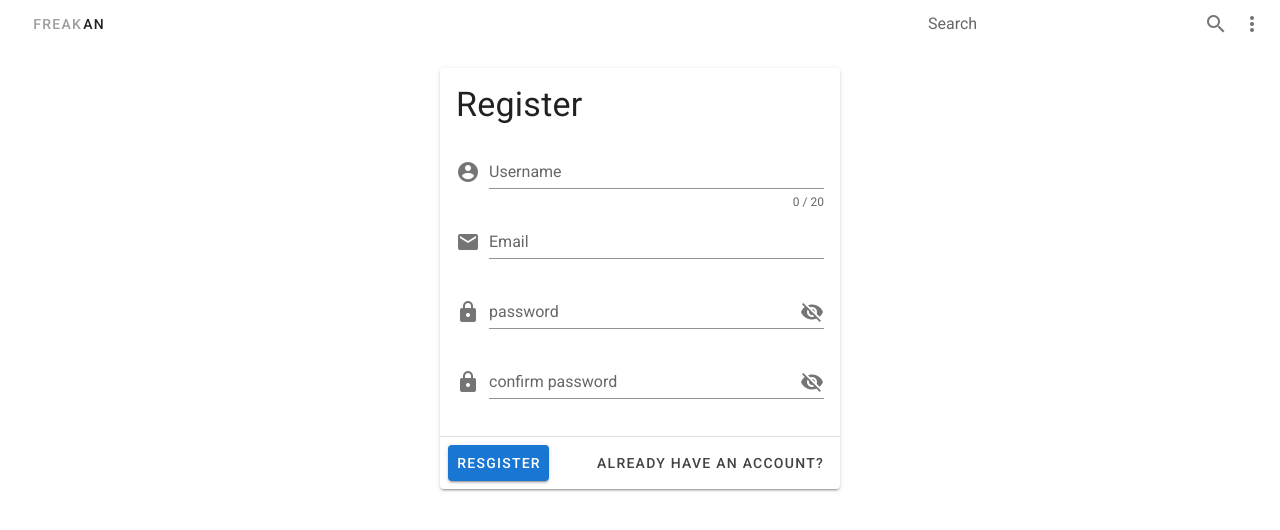
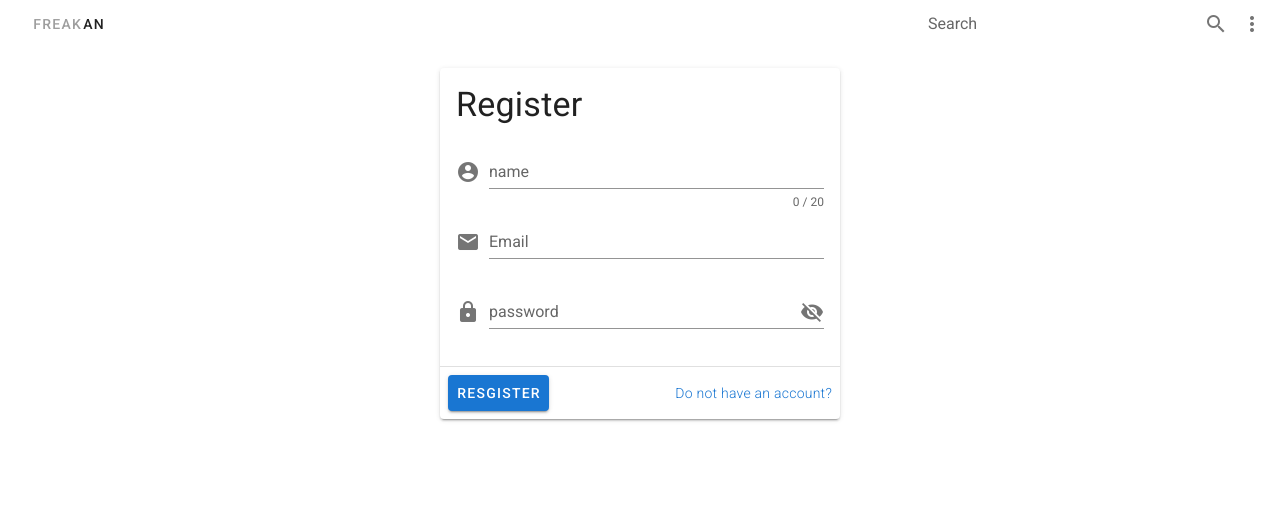
Before and after one commit to TeamoreA/nasa-app, a Vue app: page /register in a window 1280 px wide. Shown: the top 530 px of the page. Built offline with nearby package versions, Linux system fonts and the light colour scheme.

Commit message:
Add authentication logic - user should be able to register - user should be able to login - user should be able to recover password

```diff
--- a/src/views/Login.vue
+++ b/src/views/Login.vue
@@ -4,11 +4,11 @@
       <h1 class="display-1">Login</h1>
     </v-card-title>
     <v-card-text>
-      <v-form>
+      <v-form @submit.prevent>
         <v-text-field
-          label="username"
+          label="email"
           prepend-icon="mdi-account-circle"
-          v-model="user.username"
+          v-model="user.email"
         />
         <v-text-field
           label="password"
@@ -22,22 +22,22 @@
     </v-card-text>
     <v-divider></v-divider>
     <v-card-actions>
-      <v-btn color="primary">login</v-btn>
+      <v-btn @click="login()" color="primary">login</v-btn>
       <v-spacer></v-spacer>
-      <v-btn
-        text
-        color="secondary"
-        size="small"
-        class="text-lighten-1"
-        router
-        to="/register"
-        >Do not have an account?</v-btn
+      <a href="/register" class="text-decoration-none font-weight-light body-2"
+        >Do not have an account?</a
       >
     </v-card-actions>
+    <a
+      href="/password-reset"
+      class="text-decoration-none mx-2 my-4 font-weight-light body-2"
+      >Forgot password?</a
+    >
   </v-card>
 </template>
 
 <script>
+import UserDataService from "../services/UserDataService";
 export default {
   name: "Login",
   components: {},
@@ -45,11 +45,29 @@ export default {
     return {
       showPassword: false,
       user: {
-        username: "",
+        email: "",
         password: ""
       }
     };
   },
-  methods: {}
+  methods: {
+    login() {
+      UserDataService.login(this.user)
+        .then(() => {
+          //   localStorage.setItem("user_name", this.user.name);
+          localStorage.setItem("user_email", this.user.email);
+          this.$toasted
+            .success("User has been logged in successfully")
+            .goAway(2000);
+          this.$router.push({ name: "Dashboard" });
+        })
+        .catch(e => {
+          console.log(e);
+          this.$toasted
+            .error("An error has occured please try again")
+            .goAway(2000);
+        });
+    }
+  }
 };
 </script>
--- a/src/views/Register.vue
+++ b/src/views/Register.vue
@@ -4,14 +4,14 @@
       <h1 class="display-1">Register</h1>
     </v-card-title>
     <v-card-text>
-      <v-form ref="form" v-model="valid" lazy-validation @submit.prevent>
+      <v-form @submit.prevent ref="form" v-model="valid" lazy-validation>
         <v-text-field
-          label="Username"
+          label="name"
           prepend-icon="mdi-account-circle"
           :counter="20"
           :rules="nameRules"
           required
-          v-model="user.username"
+          v-model="user.name"
         />
         <v-text-field
           label="Email"
@@ -30,35 +30,23 @@
           required
           v-model="user.password"
         />
-        <v-text-field
-          label="confirm password"
-          :type="showPassword ? 'text' : 'password'"
-          :append-icon="showPassword ? 'mdi-eye' : 'mdi-eye-off'"
-          prepend-icon="mdi-lock"
-          @click:append="showPassword = !showPassword"
-          required
-          v-model="user.confirmPassword"
-        />
       </v-form>
     </v-card-text>
     <v-divider></v-divider>
     <v-card-actions>
-      <v-btn :disabled="!valid" color="primary">Resgister</v-btn>
+      <v-btn @click="register()" :disabled="!valid" color="primary"
+        >Resgister</v-btn
+      >
       <v-spacer></v-spacer>
-      <v-btn
-        text
-        color="secondary"
-        size="small"
-        class="text-lighten-1"
-        router
-        to="/login"
-        >Already have an account?</v-btn
+      <a href="/login" class="text-decoration-none font-weight-light body-2"
+        >Do not have an account?</a
       >
     </v-card-actions>
   </v-card>
 </template>
 
 <script>
+import UserDataService from "../services/UserDataService";
 export default {
   name: "Register",
   components: {},
@@ -68,8 +56,7 @@ export default {
       user: {
         username: "",
         email: "",
-        password: "",
-        confirmPassword: ""
+        password: ""
       },
       valid: true,
       nameRules: [
@@ -83,12 +70,25 @@ export default {
       passwordRules: [
         v => !!v || "Password is required",
         v => (v && v.length >= 7) || "Password must be more than 7 characters"
-      ],
-      confirmPasswordRules: [
-        v => (v && v === this.password) || "Doesn't match your password"
       ]
     };
   },
-  methods: {}
+  methods: {
+    register() {
+      UserDataService.register(this.user)
+        .then(() => {
+          this.$toasted
+            .success("User has been registered successfully")
+            .goAway(2000);
+          this.$router.push({ name: "Login" });
+        })
+        .catch(e => {
+          console.log(e);
+          this.$toasted
+            .error("An error has occured please try again")
+            .goAway(2000);
+        });
+    }
+  }
 };
 </script>
```
Also changed, not shown: src/views/PasswordReset.vue (added, +46 -0 lines).
